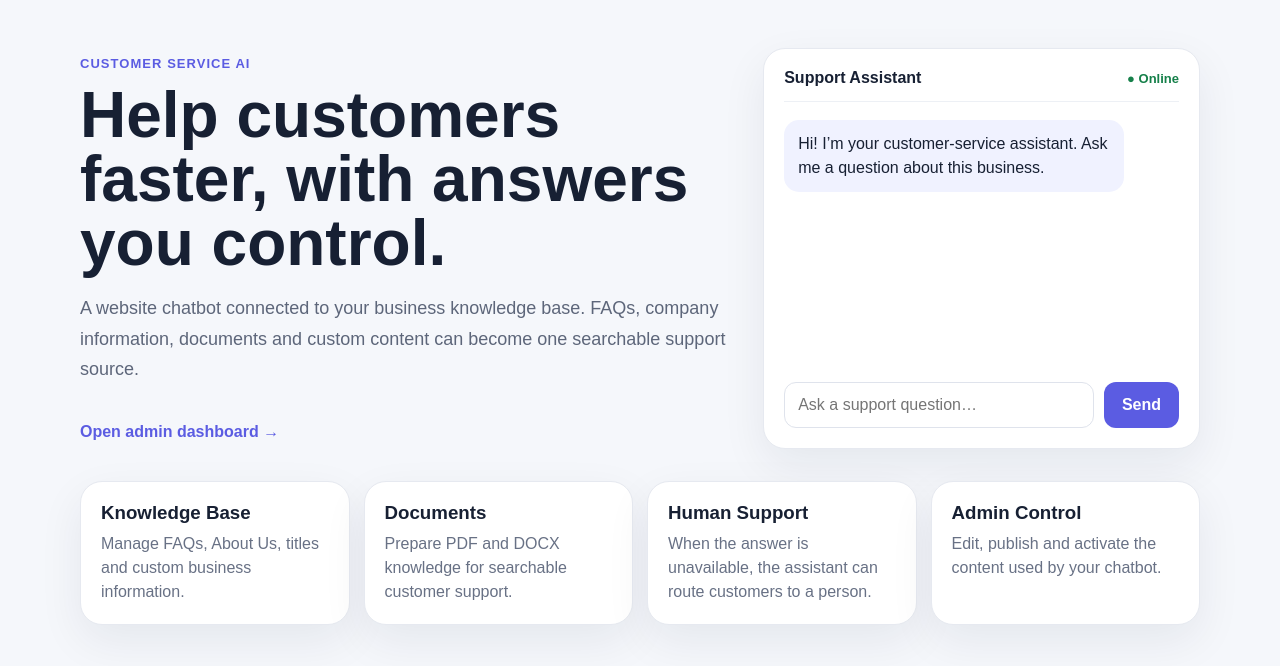
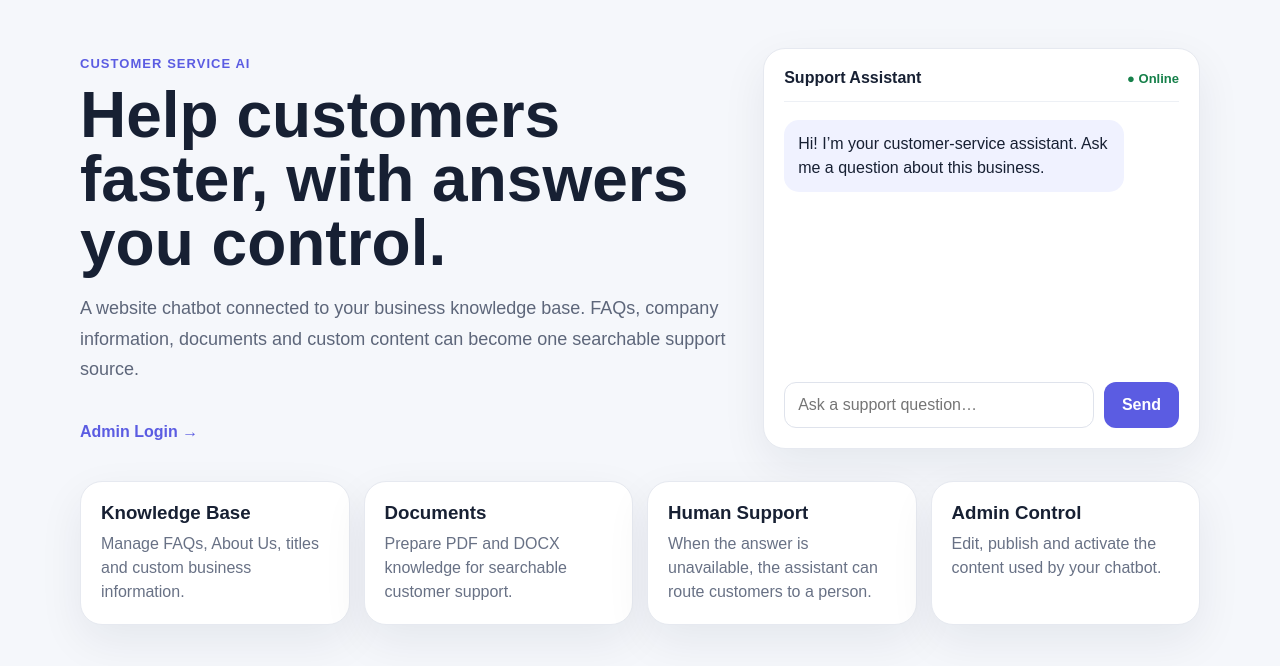
Before and after one commit to kn231530-hash/customer-chat-bot, a Next.js app: page / in a window 1280 px wide. Shown: the top 666 px of the page. Built offline with nearby package versions, Linux system fonts and the light colour scheme.

Commit message:
Add admin login entry point to homepage

```diff
--- a/app/page.tsx
+++ b/app/page.tsx
@@ -39,7 +39,7 @@ export default function HomePage() {
             <div className="eyebrow">Customer Service AI</div>
             <h1>Help customers faster, with answers you control.</h1>
             <p className="lead">A website chatbot connected to your business knowledge base. FAQs, company information, documents and custom content can become one searchable support source.</p>
-            <a className="admin-link" href="/admin">Open admin dashboard →</a>
+            <a className="admin-link" href="/admin/login">Admin Login →</a>
           </div>
           <section className="card chat" aria-label="Customer service chatbot">
             <div className="chat-head"><strong>Support Assistant</strong><span className="status">● Online</span></div>
```
